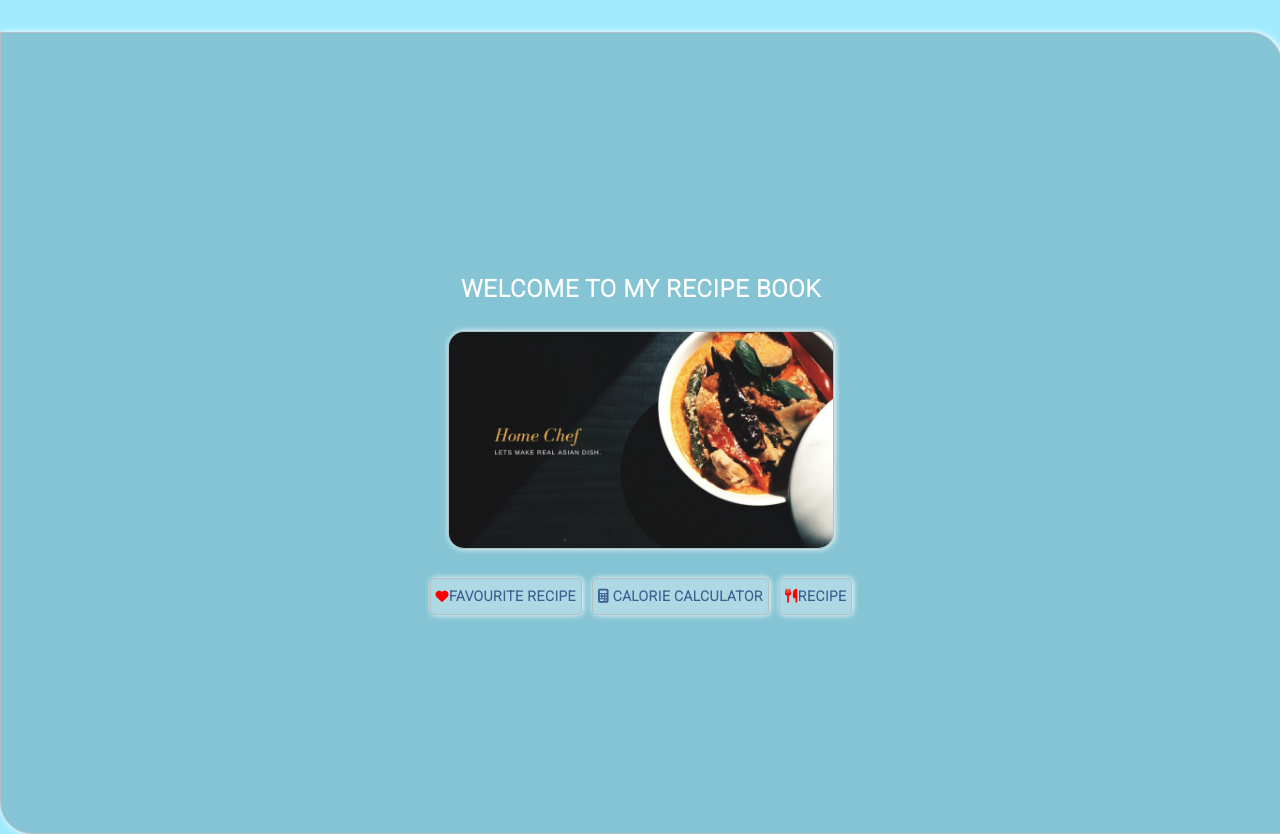
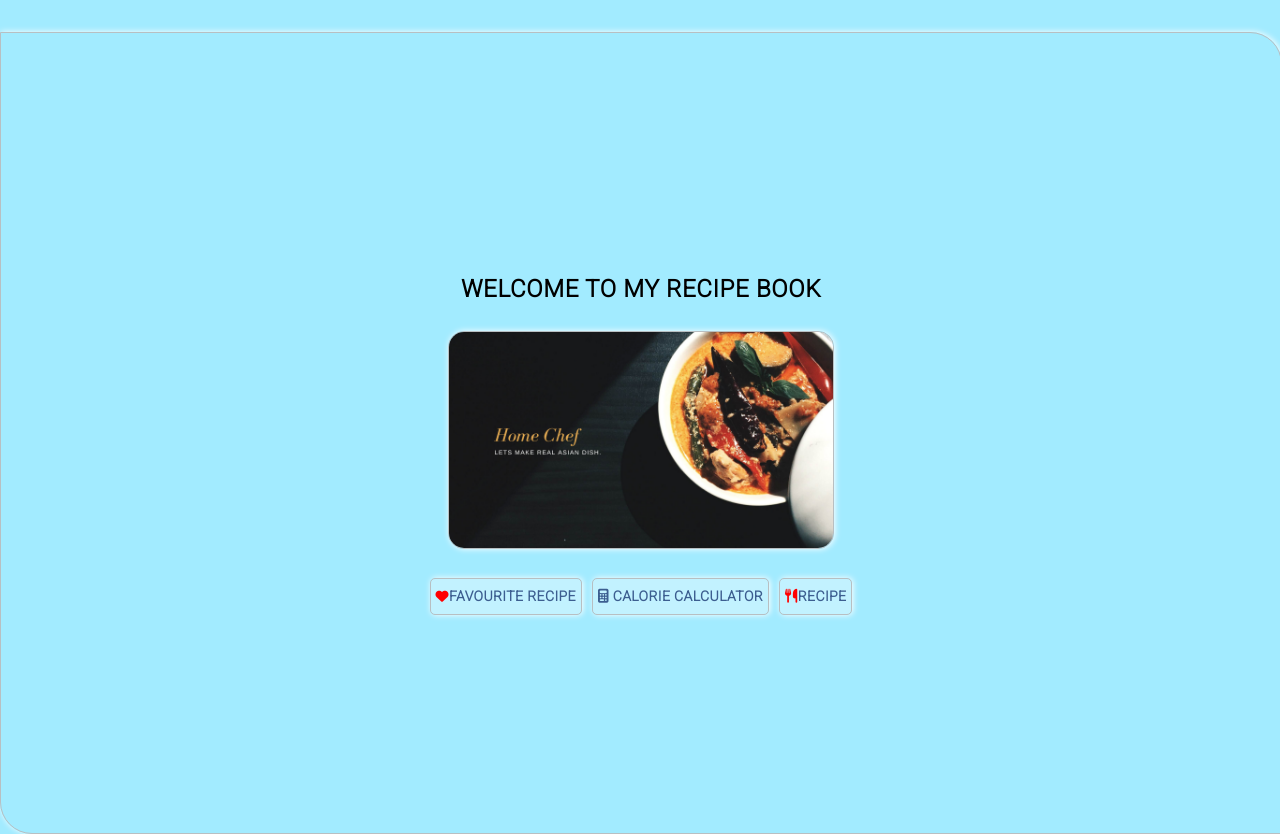
Before and after one commit to asaad227/asian-recipe, a React (Create React App) app: page / in a window 1280 px wide. Built offline with nearby package versions, Linux system fonts and the light colour scheme; a web font is replaced by a local one.

Commit message:
update recipe app bg

```diff
--- a/src/Components/App/App.css
+++ b/src/Components/App/App.css
@@ -2,6 +2,8 @@
   display: flex;
   flex-direction: column;
   align-items: center;
+  border: 1px solid white;
+  box-shadow: 1px 0px 6px #b8bfc2;
 }
 .flex-container{
   display: flex;
--- a/src/Components/Profile/Profile.css
+++ b/src/Components/Profile/Profile.css
@@ -20,8 +20,8 @@
     height: 100vh;
     border: 1px solid #b8bfc2;
     box-shadow: 1px 0px 6px white;
-    background-color: #84c4d4;
-    color: #fff;
+    /* background-color: #84c4d4;
+    color: #fff; */
     border-top-right-radius: 2rem;
     border-bottom-left-radius: 2rem;
 
```
